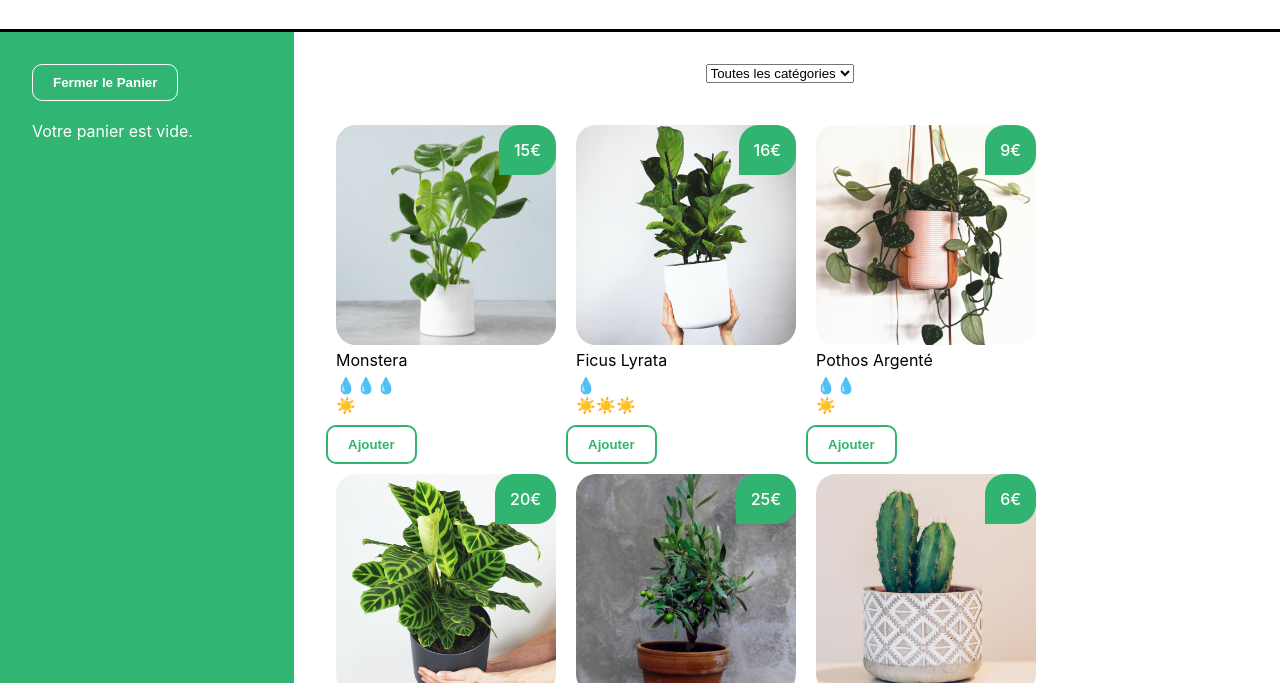
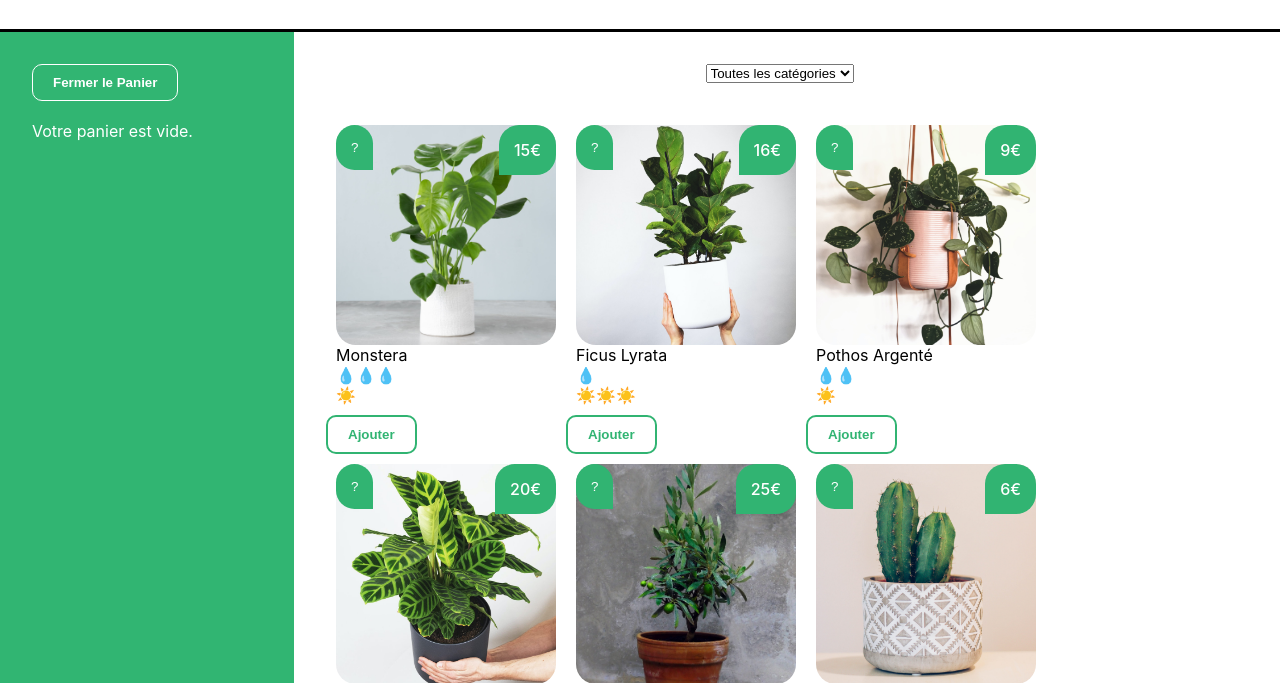
Before and after one commit to SteveDevWeb/LaMaisonJungle, a React app: page / in a window 1280 px wide. Shown: the part 117-800 px from the top of the page. Built offline with nearby package versions, Linux system fonts and the light colour scheme.

Commit message:
modal working

```diff
--- a/src/components/Cart.js
+++ b/src/components/Cart.js
@@ -33,7 +33,7 @@ function Cart({ cart, updateCart }) {
 					<h2>Panier</h2>
 					<ul>
 						{cart.map(({ name, price,cover, amount }, index) => (
-							<li key={`${name}-${index}`}>
+							<li key={`${name}-${index}`} className='lmj-cart-item'>
 								<img alt='' className='lmj-cart-img' src={cover}/>
 								<span> {name} </span>
 								<span>| {price}€ </span>
--- a/src/components/PlantItem.js
+++ b/src/components/PlantItem.js
@@ -7,7 +7,7 @@ function handleClick(plantName) {
 
 function PlantItem({ cover, name, water, light, price }) {
 	return (
-		<li className='lmj-plant-item' onClick={() => handleClick(name)}>
+		<div className='lmj-plant-item' onClick={() => handleClick(name)}>
 			<span className='lmj-plant-item-price'>{price}€</span>
 			<img className='lmj-plant-item-cover' src={cover} alt={`${name} cover`} />
 			{name}
@@ -15,7 +15,7 @@ function PlantItem({ cover, name, water, light, price }) {
 				<CareScale careType='water' scaleValue={water} />
 				<CareScale careType='light' scaleValue={light} />
 			</div>
-		</li>
+		</div>
 	)
 }
 
--- a/src/components/ShoppingList.js
+++ b/src/components/ShoppingList.js
@@ -26,23 +26,52 @@ function ShoppingList({ cart, updateCart }) {
     const filteredPlant = selectedCategory==="All" ? plantList: plantList.filter(plant => plant.category === selectedCategory)
 
 
+	const [modalOpen,setModalOpen] = useState(false)
+
+	const [description,setDescription] = useState("")
+
+	const openModal = (description) => {
+		setModalOpen(true)
+		setDescription(description)
+
+	}
+	const closeModal = () => {
+		setModalOpen(false)
+	}
+
+	function Modal({modalOpen}) {
+		return(
+		modalOpen ?
+		(<div className="modal">
+			<div className="modal-content">
+			<h2>Modal</h2>
+			<p>{description}</p>
+			<button onClick={closeModal}>Fermer</button>
+			</div>
+		</div>)
+		:null )
+	}
+
 
 	return (
 		<div className='lmj-shopping-list'>
 			<Categories selectedCategory={selectedCategory} setSelectedCategory={setSelectedCategory} />
 			<ul className='lmj-plant-list'>
-				{filteredPlant.map(({ id, cover, name, water, light, price }) => (
-					<div key={id}>
+				{filteredPlant.map(({ id, cover, name, water, light, price,description }) => (
+					<li key={id}>
 						<PlantItem
 							cover={cover}
 							name={name}
 							water={water}
 							light={light}
 							price={price}
-						/><button className='add-to-cart-button' onClick={() => addToCart(name, price,cover)}> Ajouter</button>
-					</div>
+						/>
+						<button className='add-to-cart-button' onClick={() => addToCart(name, price,cover)}> Ajouter</button>
+						<button className='more-infos' onClick={() => openModal(description)}>?</button>
+					</li>
 				))}
 			</ul>
+			<Modal modalOpen={modalOpen}/>
 		</div>
 	)
 }
--- a/src/styles/Cart.css
+++ b/src/styles/Cart.css
@@ -3,7 +3,7 @@ ul,li{
 	padding: 0;
 	list-style-type: none;
 }
-li{
+.lmj-cart-item{
 	display: flex;
 	align-items: center;
 	gap: 5px;
--- a/src/styles/ShoppingList.css
+++ b/src/styles/ShoppingList.css
@@ -3,6 +3,9 @@
 	padding: 32px;
 	display: flex;
 	flex-wrap: wrap;
+}
+.lmj-plant-list li {
+	position: relative;
 }
 
 .add-to-cart-button{
@@ -14,3 +17,15 @@
 	color: #31b472;
 	font-weight: 600;
 }
+.more-infos{
+	position: absolute;
+	border:none;
+	border-radius: 20px 20px 0px 20px;
+	background-color: #31b472;
+	color: white;
+	padding: 15px;
+	left: 10px;
+	top: 10px;
+	font-weight: 500;
+	cursor: help;
+}
```
